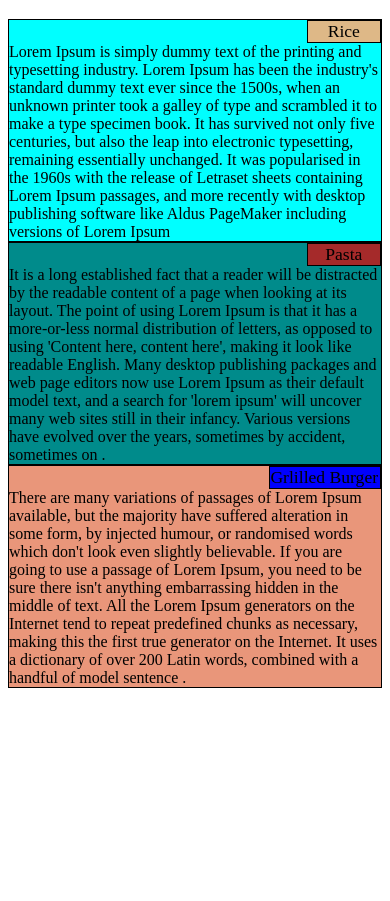
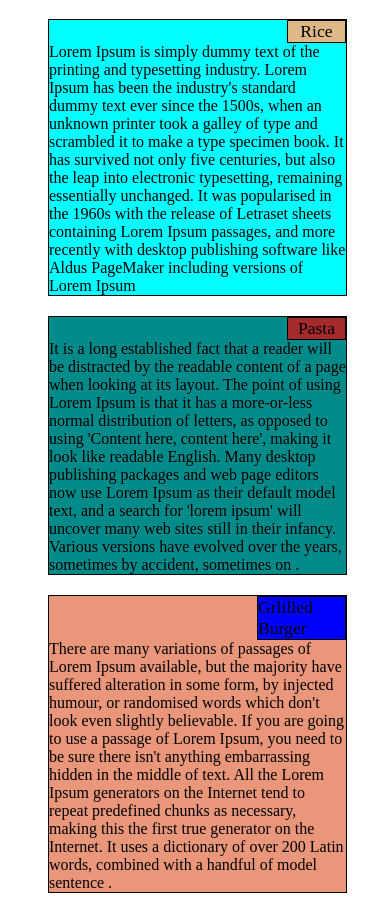
Before and after one commit to Hassan-Latif/Css-repository, a plain HTML site: page index.html in a window 390 px wide. Shown: the part 61-962 px from the top of the page. Before the commit the page ends 844 px from the top, so only its background shows below. Drawn offline with Linux system fonts and the light colour scheme.

Commit message:
Media query for the mobile devices has been  added

```diff
--- a/css/styles.css
+++ b/css/styles.css
@@ -80,3 +80,23 @@
 
 
  }
+
+ @media (max-width:767px){
+    .sec1{
+        margin-bottom: 20px;
+        width: 80%;
+        margin-left: 40px;
+
+    }
+    .sec2{
+        margin-bottom: 20px;
+        width: 80%;
+        margin-left: 40px;
+
+    }
+    .sec3{
+        width: 80%;
+        margin-left: 40px;
+
+    }
+}
```
